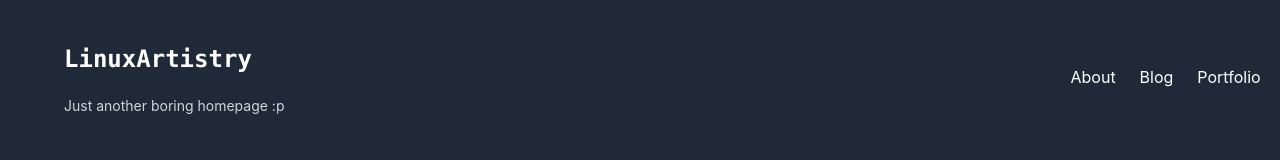
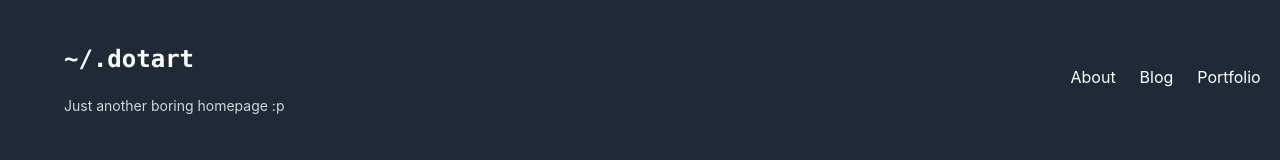
Before and after one commit to klejdiLOL/homepage, a website: page index.html in a window 1280 px wide. Shown: the top 160 px of the page. Drawn offline with Linux system fonts and the light colour scheme.

Commit message:
Update index.html

```diff
--- a/index.html
+++ b/index.html
@@ -504,7 +504,7 @@
     <div class="container mx-auto px-6 lg:px-16">
       <div class="flex justify-between items-center">
         <div>
-          <h1 class="font-mono text-2xl font-bold">LinuxArtistry</h1>
+          <h1 class="font-mono text-2xl font-bold">~/.dotart</h1>
           <p class="text-sm text-gray-300">Just another boring homepage :p</p>
         </div>
         <nav>
```
